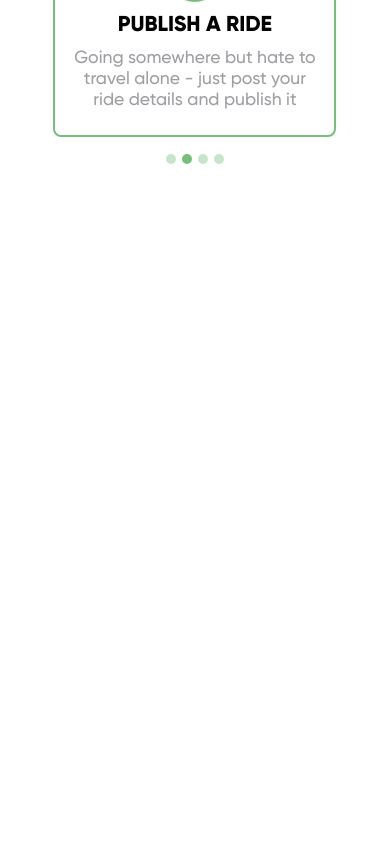
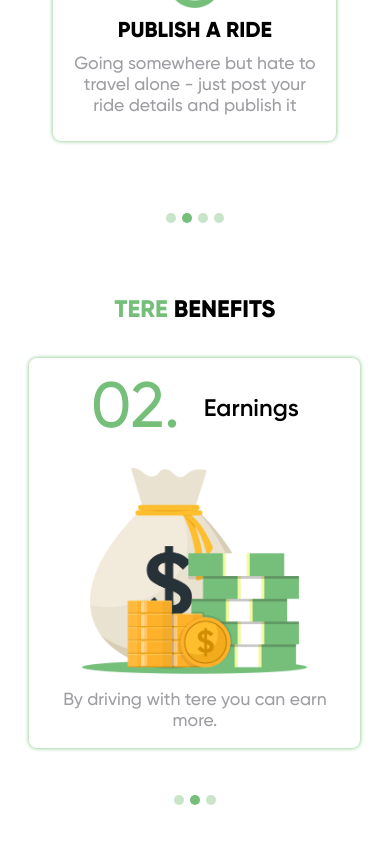
Before and after one commit to alpet95/tere, a Next.js app: page / in a window 390 px wide. Shown: the part 1345-2189 px from the top of the page. Before the commit the page ends 1573 px from the top, so only its background shows below. Built offline with nearby package versions, Linux system fonts and the light colour scheme.

Commit message:
feat: create mobile and tablet version

```diff
--- /dev/null
+++ b/src/components/home/Benefits.module.scss
@@ -0,0 +1,91 @@
+@use "@/styles/theme.module" as theme;
+
+.section {
+  // margin-bottom: 2rem;
+  padding: 1rem 0;
+}
+
+.heading {
+  margin: 0.5rem 0;
+
+  font-weight: 800;
+  line-height: 2;
+  text-align: center;
+  text-transform: uppercase;
+}
+
+.swiper-block {
+  display: flex;
+  flex-direction: column;
+  align-items: center;
+
+  margin: 1rem auto;
+  max-width: 450px;
+}
+
+.swiper-container {
+  margin-bottom: 1rem;
+  padding: 0 0.5rem;
+  width: 100%;
+}
+
+.swiper-item {
+  display: flex;
+  flex-direction: column;
+  align-items: center;
+  justify-content: center;
+
+  padding: 0.5rem 1rem;
+  margin: 0.5rem 0;
+  box-shadow: 0 0 4px theme.$color-green;
+  border-radius: 0.5rem;
+  text-align: center;
+
+  &-title {
+    display: flex;
+    align-items: center;
+
+    margin-bottom: 0.5rem;
+    font-size: 1.5rem;
+    line-height: 1.2;
+    font-weight: 600;
+    text-align: left;
+
+    span {
+      margin-right: 1.5rem;
+
+      font-size: 4rem;
+      font-weight: 500;
+      line-height: 1.35;
+      color: theme.$color-green;
+    }
+  }
+
+  &-image {
+    margin: 0.5rem 0;
+    height: auto;
+    object-fit: contain;
+  }
+
+  &-description {
+    margin: 0.5rem 0;
+    font-size: 1.1rem;
+    font-weight: 500;
+    line-height: 1.2;
+    color: theme.$color-grey-200;
+  }
+}
+
+.swiper-pagination {
+  text-align: center;
+}
+
+@media screen and (min-width: 769px) {
+  .swiper-block {
+    max-width: none;
+  }
+
+  .swiper-item {
+    height: auto;
+  }
+}
--- /dev/null
+++ b/src/components/home/Benefits.tsx
@@ -0,0 +1,135 @@
+import React from "react";
+import Image from "next/image";
+
+import { Swiper, SwiperSlide } from "swiper/react";
+import { Pagination, Autoplay } from "swiper";
+import { PaginationOptions, AutoplayOptions } from "swiper/types";
+
+import { addGreenToHeading } from "@/helpers/utilities";
+
+import classes from "./Benefits.module.scss";
+
+const Benefits = () => {
+  const heading = "Tere Benefits";
+  const formattedHeading = addGreenToHeading(heading);
+
+  const pagination: PaginationOptions = {
+    el: ".pagination-container",
+    clickable: true,
+  };
+
+  const autoplay: AutoplayOptions = {
+    delay: 3000,
+    disableOnInteraction: true,
+  };
+
+  const breakpoints = {
+    769: {
+      slidesPerView: 2,
+      slidesPerGroup: 2,
+      spaceBetween: 50,
+      autoHeight: false,
+    },
+  };
+
+  const slides = [
+    {
+      id: "slide-1",
+      image: {
+        src: "/images/benefits/benefits-image-1.png",
+        alt: "Benefits Image 1",
+      },
+      text: {
+        title: {
+          span: "01. ",
+          text: "Flexible working hours",
+        },
+        description:
+          "You can decide when, and how much time you want to drive.",
+      },
+    },
+    {
+      id: "slide-2",
+      image: {
+        src: "/images/benefits/benefits-image-2.png",
+        alt: "Benefits Image 2",
+      },
+      text: {
+        title: {
+          span: "02. ",
+          text: "Earnings",
+        },
+        description: "By driving with tere you can earn more.",
+      },
+    },
+    {
+      id: "slide-3",
+      image: {
+        src: "/images/benefits/benefits-image-3.png",
+        alt: "Benefits Image 3",
+      },
+      text: {
+        title: {
+          span: "03. ",
+          text: "Customer support 24/7",
+        },
+        description:
+          "Tere is a local service provider and we are proud to support you in your local language. We are proud to be at your service 24/7!",
+      },
+    },
+  ];
+
+  return (
+    <section className={classes.section}>
+      <h2
+        className={classes.heading}
+        dangerouslySetInnerHTML={{ __html: formattedHeading }}
+      ></h2>
+      <div className={classes["swiper-block"]}>
+        <Swiper
+          className={classes["swiper-container"]}
+          modules={[Pagination, Autoplay]}
+          pagination={pagination}
+          autoplay={autoplay}
+          spaceBetween={150}
+          speed={500}
+          breakpoints={breakpoints}
+          // autoHeight
+        >
+          {slides.map((slide) => {
+            const key = slide.id;
+            const src = slide.image.src;
+            const alt = slide.image.alt;
+            const title = slide.text.title.text;
+            const span = slide.text.title.span;
+            const description = slide.text.description;
+
+            return (
+              <SwiperSlide key={key} className={classes["swiper-item"]}>
+                <h4 className={classes["swiper-item-title"]}>
+                  <span>{span}</span>
+                  {title}
+                </h4>
+                <Image
+                  className={classes["swiper-item-image"]}
+                  src={src}
+                  alt={alt}
+                  width={225}
+                  height={173}
+                />
+                <p className={classes["swiper-item-description"]}>
+                  {description}
+                </p>
+              </SwiperSlide>
+            );
+          })}
+        </Swiper>
+        <div
+          className={`pagination-container ${classes["swiper-pagination"]}`}
+        ></div>
+      </div>
+    </section>
+  );
+};
+
+export default Benefits;
--- a/src/components/home/HowItWorks.module.scss
+++ b/src/components/home/HowItWorks.module.scss
@@ -1,7 +1,7 @@
 @use "@/styles/theme.module" as theme;
 
 .section {
-  margin-bottom: 2rem;
+  // margin-bottom: 2rem;
   padding: 1rem 0;
 }
 
@@ -64,7 +64,8 @@
   justify-content: center;
 
   padding: 1.5rem 1rem;
-  border: 2px solid theme.$color-green;
+  margin: 0.5rem 0;
+  box-shadow: 0 0 4px theme.$color-green;
   border-radius: 0.5rem;
 
   text-align: center;
@@ -85,9 +86,7 @@
 }
 
 .swiper-pagination {
-  display: flex;
-  justify-content: center;
-  align-items: center;
+  position: static;
 }
 
 @media screen and (min-width: 769px) {
@@ -96,7 +95,7 @@
   }
 
   .swiper-item {
-    height: 280px;
+    height: auto;
   }
 }
 
--- a/src/components/home/HowItWorks.tsx
+++ b/src/components/home/HowItWorks.tsx
@@ -25,8 +25,11 @@
   const phoneImageAlt = data.image.alt;
 
   const pagination: PaginationOptions = {
-    el: ".pagination-container",
+    el: ".swiper-pagination",
     clickable: true,
+    renderBullet: function (_, className) {
+      return `<span class="${className}"></span>`;
+    },
   };
 
   const autoplay: AutoplayOptions = {
@@ -88,7 +91,7 @@
           speed={500}
           breakpoints={breakpoints}
           loop
-          autoHeight
+          // autoHeight
         >
           {slides.map((slide) => {
             const key = slide.id;
@@ -110,7 +113,7 @@
         </Swiper>
 
         <div
-          className={`pagination-container ${classes["swiper-pagination"]}`}
+          className={`swiper-pagination ${classes["swiper-pagination"]}`}
         ></div>
       </div>
     </section>
--- a/src/pages/index.tsx
+++ b/src/pages/index.tsx
@@ -6,6 +6,7 @@
 import Hero from "@/components/home/Hero";
 import PhoneForm from "@/components/home/PhoneForm";
 import HowItWorks from "@/components/home/HowItWorks";
+import Benefits from "@/components/home/Benefits";
 
 import { HeroDataType } from "@/types/hero";
 import { PhoneFormDataType } from "@/types/phone-form";
@@ -62,6 +63,7 @@
             return null;
         }
       })}
+      <Benefits />
     </Fragment>
   );
 };
```
